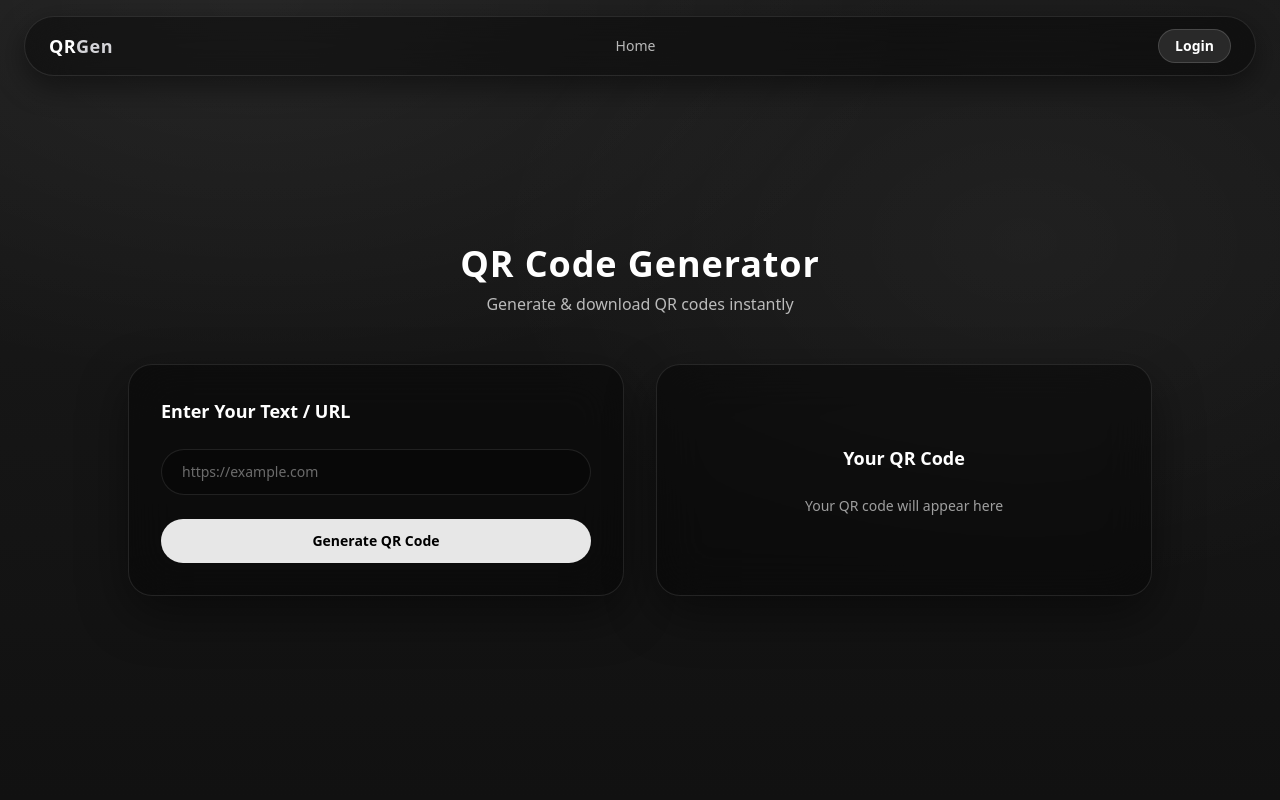
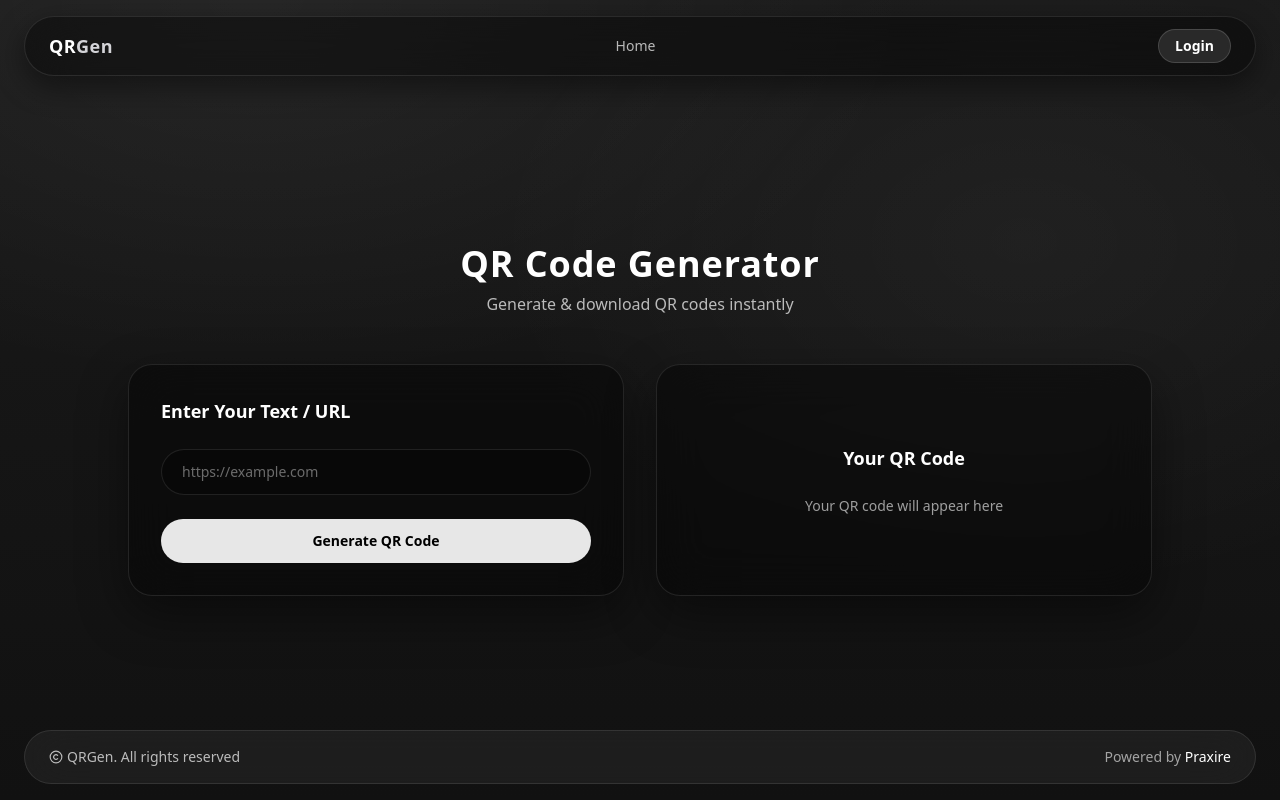
Before and after one commit to Mohamed2006tvm/QrGenerator, a React (Vite) app: page / in a window 1280 px wide. Built offline with nearby package versions, Linux system fonts and the light colour scheme.

Commit message:
signout and footer

```diff
--- a/src/Pages/Logout.jsx
+++ b/src/Pages/Logout.jsx
@@ -7,14 +7,17 @@ const Logout = () => {
 
     const navigate = useNavigate()
 
-    const handleLogout = async ()=>{
-        const {error} =await supabase.auth.signOut()
+    const handleLogout = async () => {
+  const { error } = await supabase.auth.signOut()
 
-        if(error)
-            alert('Error in logout')
-        else
-            navigate('/')
-    }
+  if (error) {
+    console.error(error)
+    alert("Error logging out")
+  } else {
+    navigate("/")
+  }
+}
+
 
 
   return (
--- a/src/Pages/QrGenerator.jsx
+++ b/src/Pages/QrGenerator.jsx
@@ -1,6 +1,7 @@
 import { useState } from "react"
 import QRCode from "qrcode"
 import Seo from "../components/Seo"
+import Footer from "../components/Footer"
 
 export default function App() {
   const [text, setText] = useState("")
@@ -76,7 +77,7 @@ export default function App() {
           </div>
 
           {/* Output Card */}
-          <div className="rounded-3xl border border-white/10 bg-black/40 backdrop-blur-xl p-8 text-white shadow-[0_18px_50px_rgba(0,0,0,0.45)] flex flex-col items-center justify-center">
+          <div className="rounded-3xl border border-white/10 bg-black/40 backdrop-blur-xl p-8 text-white shadow-[0_18px_50px_rgba(0,0,0,0.45)] flex flex-col items-center justify-center sm:mb-0 mb-30">
             <h2 className="text-lg font-semibold mb-6">
               Your QR Code
             </h2>
@@ -104,6 +105,7 @@ export default function App() {
           </div>
 
         </div>
+        <Footer/>
       </div>
     </div>
   )
--- /dev/null
+++ b/src/components/Footer.jsx
@@ -0,0 +1,31 @@
+import React from "react"
+import { Copyright } from "lucide-react"
+
+const Footer = () => {
+  return (
+    <footer className=" fixed bottom-0 left-0 w-full z-50">
+      <div className="mx-auto max-w-7xl px-6">
+        <div className="rounded-full border border-white/10 bg-white/5 backdrop-blur-xl px-6 sm:py-4 py-2 mb-4">
+
+          <div className="flex flex-col sm:gap-3 gap-1 text-center sm:flex-row sm:items-center sm:justify-between sm:text-left">
+
+            {/* Left */}
+            <p className="flex items-center justify-center gap-1 text-sm text-white/70 sm:justify-start">
+              <Copyright size={14} />
+              <span>QRGen. All rights reserved</span>
+            </p>
+
+            {/* Right */}
+            <p className="text-sm text-white/60">
+              Powered by <span className="text-white font-medium">Praxire</span>
+            </p>
+
+          </div>
+
+        </div>
+      </div>
+    </footer>
+  )
+}
+
+export default Footer
--- a/src/components/Navbar.jsx
+++ b/src/components/Navbar.jsx
@@ -8,15 +8,23 @@ const Navbar = () => {
   const [user, setUser] = useState(null)
 
   useEffect(() => {
-    const getUser = async () => {
-      const { data, error } = await supabase.auth.getUser()
+  // initial session
+  supabase.auth.getSession().then(({ data }) => {
+    setUser(data.session?.user ?? null)
+  })
 
-      if (!error) {
-        setUser(data.user)
-      }
+  // listen for login/logout
+  const { data: listener } = supabase.auth.onAuthStateChange(
+    (_event, session) => {
+      setUser(session?.user ?? null)
     }
-    getUser()
-  }, [])
+  )
+
+  return () => {
+    listener.subscription.unsubscribe()
+  }
+}, [])
+
 
   const avatar = user?.user_metadata?.picture
 
```
